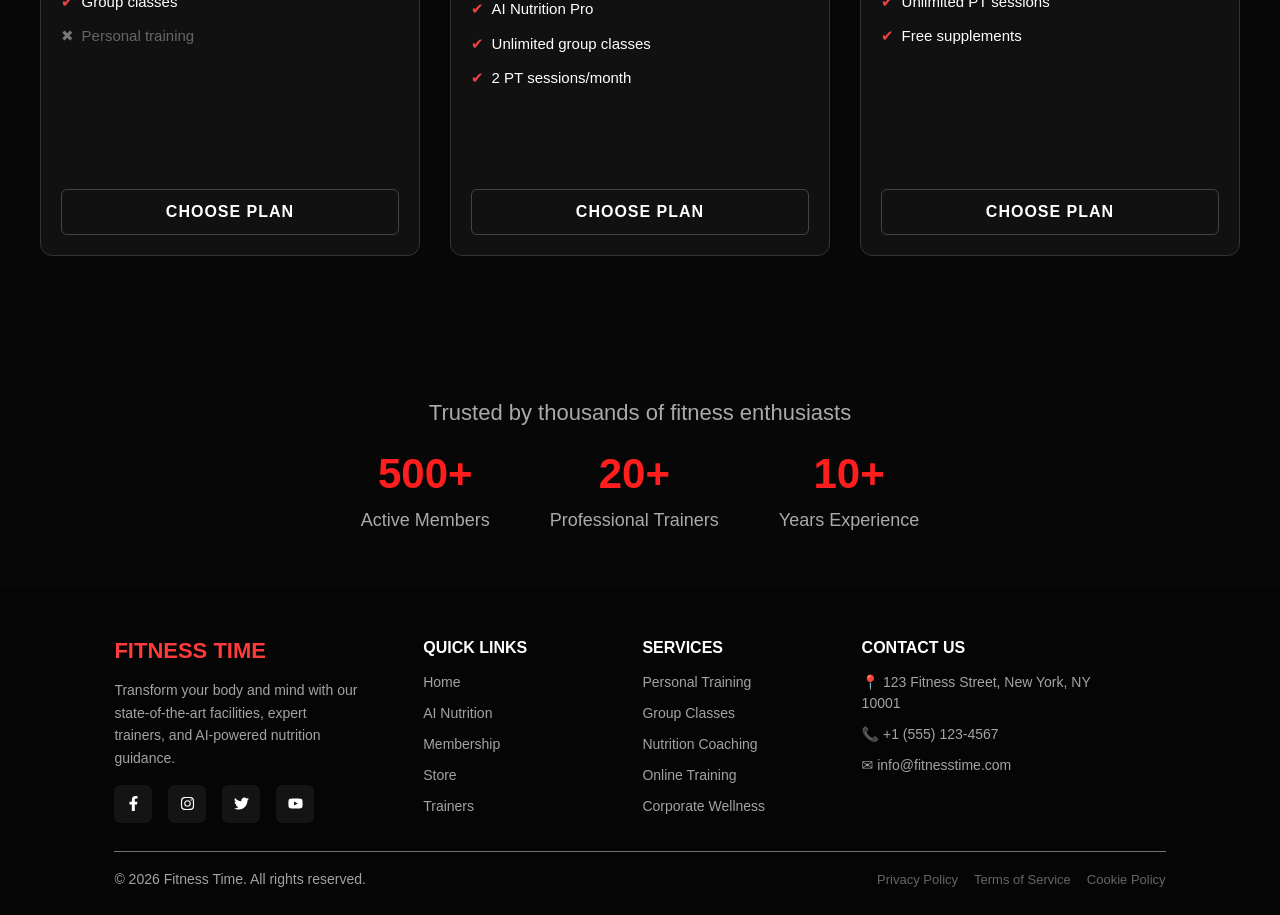
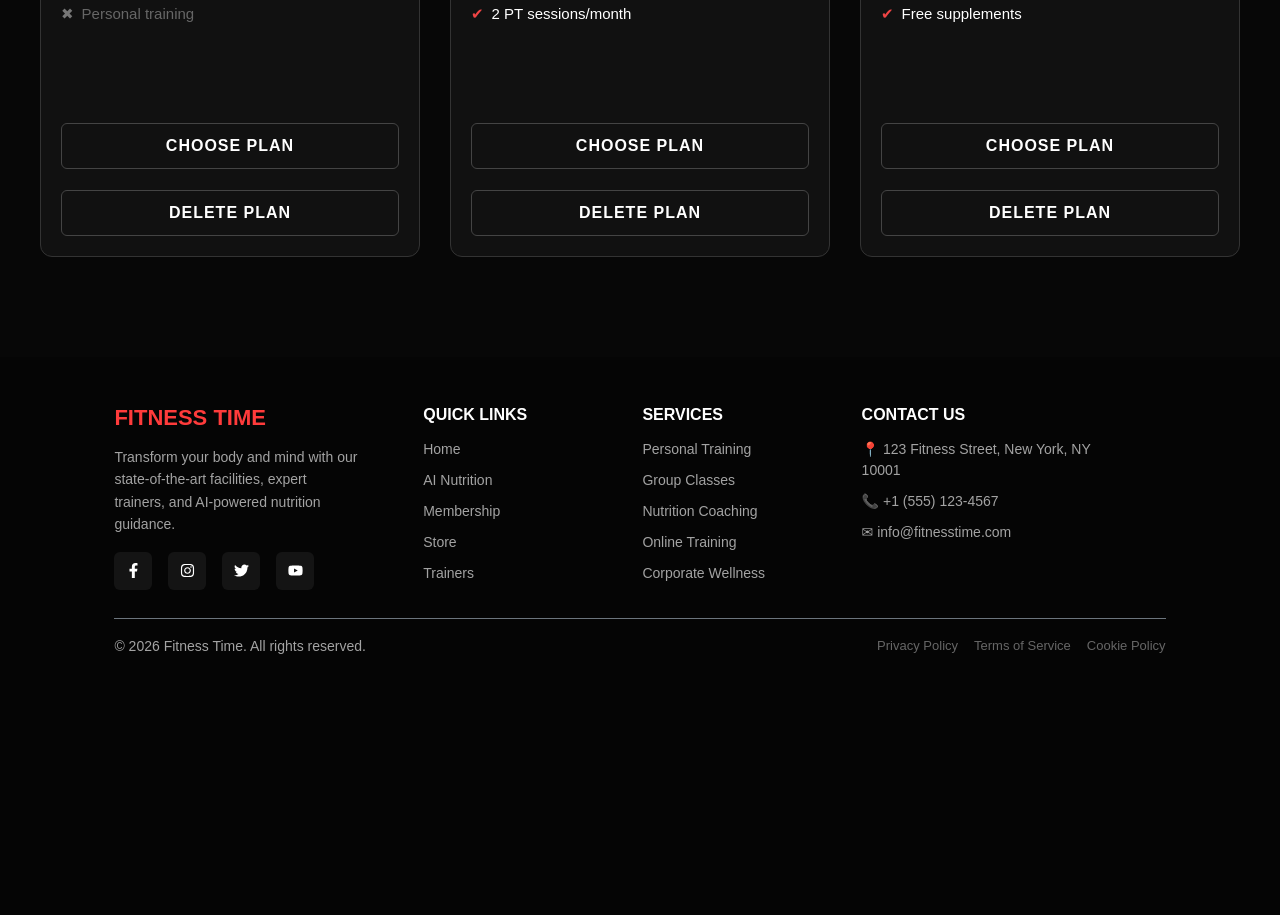
Before and after one commit to AyshaOsama2006/fitness-time, a React (Vite) app: page /membership in a window 1280 px wide. Shown: the part 700-1615 px from the top of the page. After the commit the page ends 1417 px from the top, so only its background shows below. Built offline with nearby package versions, Linux system fonts and the light colour scheme.

Commit message:
update frontend

```diff
--- a/package.json
+++ b/package.json
@@ -10,7 +10,7 @@
     "preview": "vite preview"
   },
   "dependencies": {
-    "axios": "^1.13.6",
+    "axios": "^1.16.0",
     "bootstrap": "^5.3.8",
     "react": "^19.2.4",
     "react-dom": "^19.2.4",
--- a/src/Components/Membership/MembershipPlans.jsx
+++ b/src/Components/Membership/MembershipPlans.jsx
@@ -1,10 +1,12 @@
 import React from "react";
 import PlanCard from "./PlanCard";
 import '../../Pages/Membership/Membership.css';
+
 function MembershipPlans() {
 
   const plans = [
-    {
+     {
+      id: 1,
       title: "MONTHLY",
       price: "$49",
       period: "/month",
@@ -18,12 +20,12 @@ function MembershipPlans() {
       ]
     },
     {
+      id: 2,
       title: "ANNUAL",
       price: "$399",
       period: "/year",
-      save: "Save $189 compared to monthly",
+      image: "src/assets/images/photo-2.jpg",
       highlight: true,
-      image: "src/assets/images/photo-2.jpg",
       features: [
         { text: "Full gym access", available: true },
         { text: "Premium locker room", available: true },
@@ -33,6 +35,7 @@ function MembershipPlans() {
       ]
     },
     {
+      id: 3,
       title: "VIP",
       price: "$149",
       period: "/month",
@@ -51,57 +54,22 @@ function MembershipPlans() {
     <div className="membership-page">
 
       <section className="membership-section">
-
         <div className="membership-container">
 
           <div className="membership-header">
-            <div className="accent-line"></div>
-
-            <h1 className="title">
-              MEMBERSHIP PLANS
-            </h1>
-
+            <h1 className="title">MEMBERSHIP PLANS</h1>
             <p className="subtitle">
-            Choose the plan that fits your fitness journey. All plans include access to our AI nutrition tools.
-
+              Choose the plan that fits your fitness journey
             </p>
           </div>
 
           <div className="cards-layout">
             {plans.map((plan, index) => (
-              <PlanCard key={index} {...plan} />
+              <PlanCard key={plan.id} {...plan} />
             ))}
           </div>
 
         </div>
-
-      </section>
-
-      <section className="stats-section">
-
-        <p className="gym-stats-title">
-          Trusted by thousands of fitness enthusiasts
-        </p>
-
-        <div className="stats-container">
-
-          <div className="gym-stat">
-            <h2 className="gym-stat-number">500+</h2>
-            <p className="gym-stat-text">Active Members</p>
-          </div>
-
-          <div className="gym-stat">
-            <h2 className="gym-stat-number">20+</h2>
-            <p className="gym-stat-text">Professional Trainers</p>
-          </div>
-
-          <div className="gym-stat">
-            <h2 className="gym-stat-number">10+</h2>
-            <p className="gym-stat-text">Years Experience</p>
-          </div>
-
-        </div>
-
       </section>
 
     </div>
--- a/src/Components/Membership/PlanCard.jsx
+++ b/src/Components/Membership/PlanCard.jsx
@@ -1,7 +1,106 @@
-import React from "react";
-import '../../Pages/Membership/Membership.css';
+import React, { useState } from "react";
+import axios from "axios";
+import "../../Pages/Membership/Membership.css";
 
-function PlanCard({ image, title, price, period, save, features, highlight }) {
+function PlanCard({
+  image,
+  title,
+  price,
+  period,
+  save,
+  features,
+  highlight,
+  id
+}) {
+
+  const handleChoose = async () => {
+
+    console.log("BUTTON CLICKED");
+
+    try {
+
+      console.log("SENDING REQUEST");
+let statusValue = "active";
+let endDate = "";
+
+if (title === "MONTHLY") {
+  endDate = "2026-06-14";
+}
+
+else if (title === "ANNUAL") {
+  endDate = "2027-05-14";
+}
+
+else if (title === "VIP") {
+  endDate = "2026-06-14";
+  statusValue = "vip-active";
+}
+      const res = await axios.post(
+        "http://localhost:5000/api/subscriptions",
+        {
+          userId: 1,
+          membershipId: id,
+           start_date: "2026-05-14",
+    end_date: endDate,
+    status: statusValue
+  }
+
+      );
+
+      console.log("SUCCESS:", res.data);
+setSubscriptionId(res.data.id);
+console.log("NEW SUB ID:", res.data.id);
+      alert("Selected!");
+
+    } catch (err) {
+
+      console.log("FULL ERROR:", err);
+
+      if (err.response) {
+        console.log("SERVER ERROR:", err.response.data);
+        alert(JSON.stringify(err.response.data));
+      } else {
+        console.log("NO RESPONSE FROM SERVER");
+      }
+
+      alert(" Error");
+    }
+  };
+const [subscriptionId, setSubscriptionId] = useState(null);
+  const handleDelete = async () => {
+
+  console.log("DELETE BUTTON CLICKED");
+
+  try {
+
+    console.log("SENDING DELETE REQUEST");
+
+    const res = await axios.delete(
+      `http://localhost:5000/api/subscriptions/${subscriptionId}`
+    );
+
+    console.log("DELETE SUCCESS:", res.data);
+
+    alert("Plan Deleted!");
+
+  } catch (err) {
+
+    console.log("FULL DELETE ERROR:", err);
+
+    if (err.response) {
+
+      console.log("SERVER ERROR:", err.response.data);
+
+      alert(JSON.stringify(err.response.data));
+
+    } else {
+
+      console.log("NO RESPONSE FROM SERVER");
+
+      alert("Delete Error");
+    }
+  }
+};
   return (
     <div className={`plan-card ${highlight ? "active" : ""}`}>
 
@@ -21,19 +120,30 @@ function PlanCard({ image, title, price, period, save, features, highlight }) {
 
         <ul className="features">
           {features.map((f, index) => (
-            <li key={index} className={!f.available ? "disabled" : ""}>
+            <li
+              key={index}
+              className={!f.available ? "disabled" : ""}
+            >
               <span className={f.available ? "check" : "cross"}>
                 {f.available ? "✔" : "✖"}
               </span>
+
               {f.text}
             </li>
           ))}
         </ul>
 
-        <button className="btn-plan">CHOOSE PLAN</button>
+        <button className="btn-plan" onClick={handleChoose}>
+          CHOOSE PLAN
+        </button>
+      <button
+  className="btn-delete"
+  onClick={handleDelete}
+>
+  DELETE PLAN
+</button>
 
       </div>
-
     </div>
   );
 }
--- a/src/Pages/Membership/Membership.css
+++ b/src/Pages/Membership/Membership.css
@@ -136,8 +136,8 @@ padding:0;
 margin-top:20px;
 flex-grow:1;
 padding-left: 20px;
+}
 
-}
 
 .features li{
 margin-bottom:12px;
@@ -164,6 +164,7 @@ margin-right:8px;
 
 .btn-plan{
 margin:20px;
+margin-bottom: 1px;
 padding:10px;
 border:1px solid #444;
 background:transparent;
@@ -218,3 +219,21 @@ color:#aaa;
 margin-top:8px;
 font-size:18px;
 }
+.btn-delete {
+  margin:20px;
+padding:10px;
+border:1px solid #444;
+background:transparent;
+color:white;
+border-radius:6px;
+font-weight:bold;
+letter-spacing:1px;
+cursor:pointer;
+transition:0.3s;
+}
+
+.btn-delete:hover {
+color:#ef4444;
+border:1px solid #ef4444;
+background:transparent;
+}
```
Also changed, not shown: 1 other file (tests, documents, lock files or other folders).
